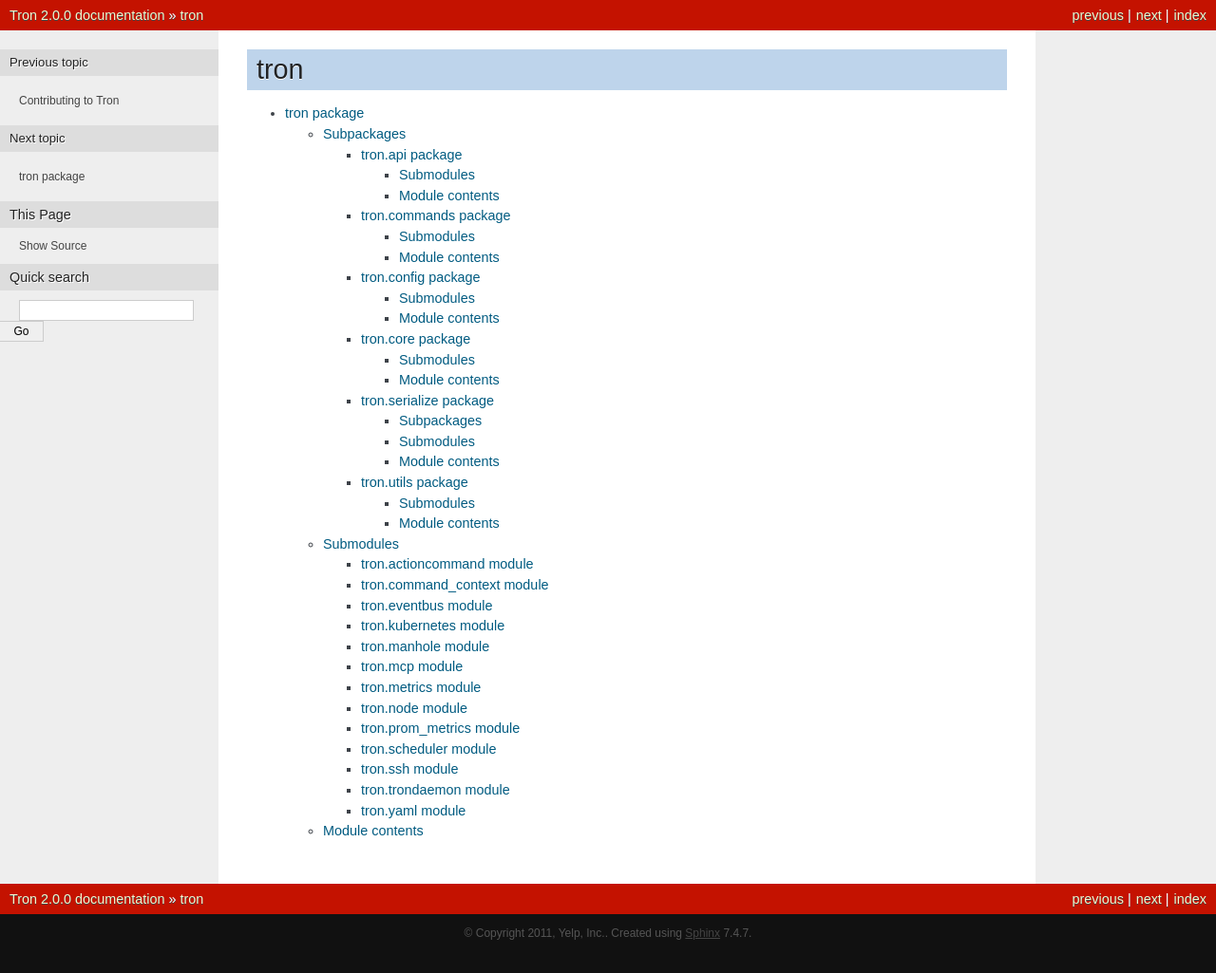
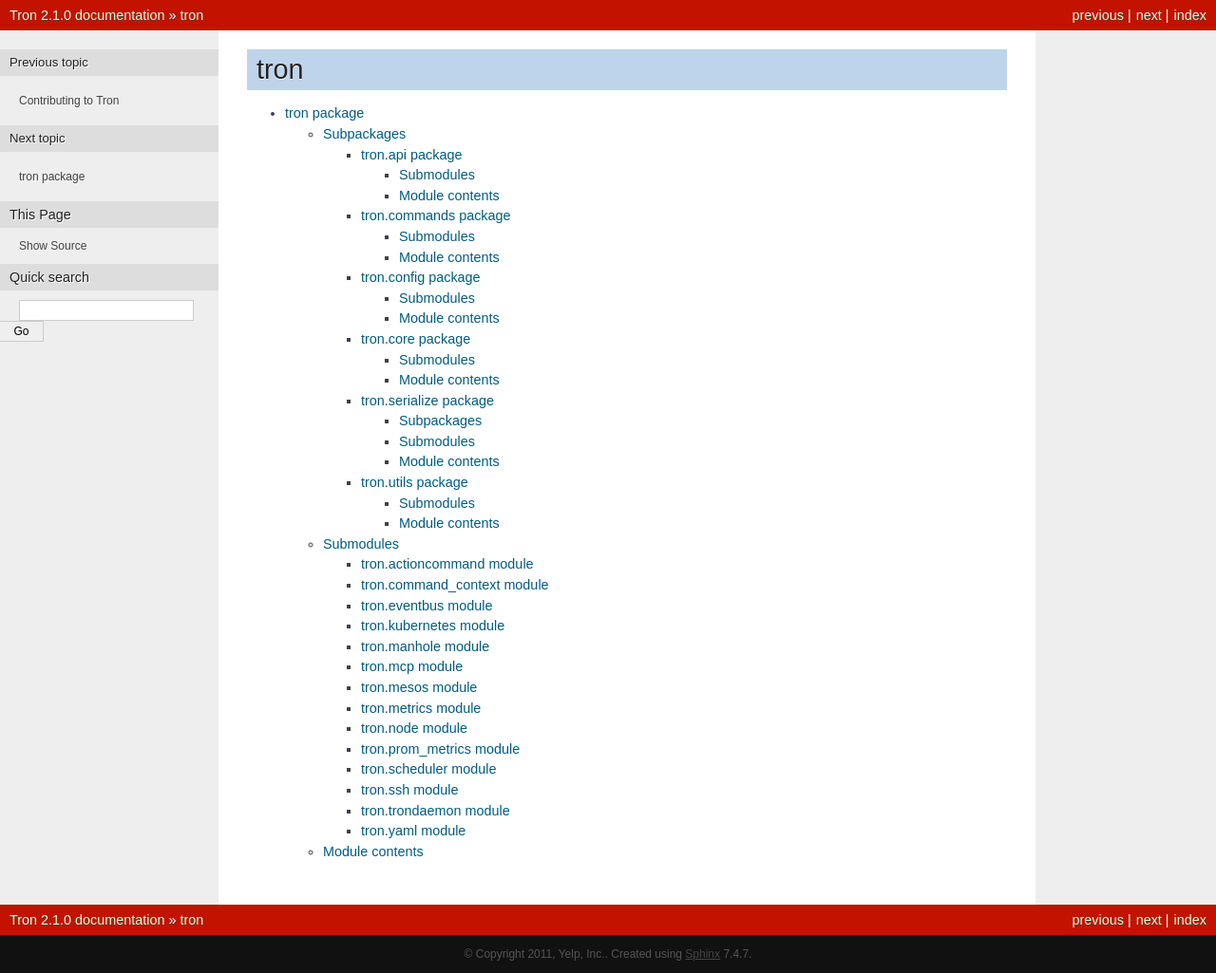
Before and after one commit to Yelp/Tron, a Sphinx documentation site: the page built from docs/source/generated/modules.rst, in a window 1280 px wide. Shown: the whole page at 95% size. Built offline with Sphinx 7.4.7, drawn with Linux system fonts in a browser that asks for light colours; before the commit the page ends 1003 px from its top, so only the background shows below that.

Commit message:
Released 2.1.0 via make release

```diff
--- /dev/null
+++ b/docs/source/generated/tron.mesos.rst
@@ -0,0 +1,7 @@
+tron.mesos module
+=================
+
+.. automodule:: tron.mesos
+   :members:
+   :undoc-members:
+   :show-inheritance:
--- a/docs/source/generated/tron.rst
+++ b/docs/source/generated/tron.rst
@@ -26,6 +26,7 @@ Submodules
    tron.kubernetes
    tron.manhole
    tron.mcp
+   tron.mesos
    tron.metrics
    tron.node
    tron.prom_metrics
--- a/tron/__init__.py
+++ b/tron/__init__.py
@@ -17,4 +17,4 @@
 # setup phase, the dependencies may not exist on disk yet.
 #
 # Don't bump version manually. See `make release` docs in ./Makefile
-__version__ = "2.0.0"
+__version__ = "2.1.0"
```
Also changed, not shown: 2 other files.
